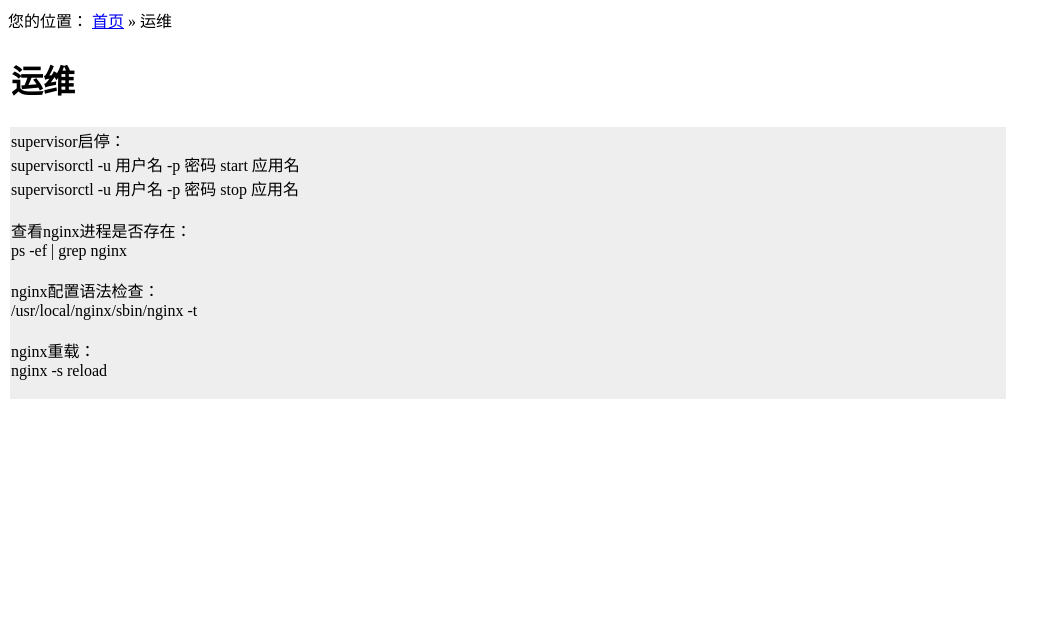
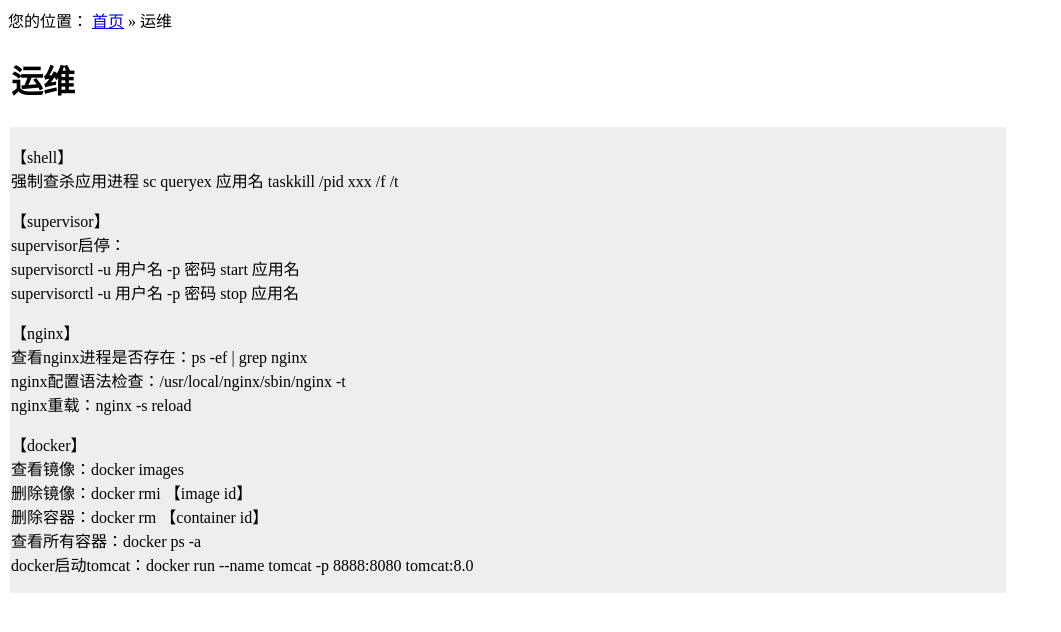
Before and after one commit to crazybaobao/Python, a Django app: page /list-5.html in a window 1280 px wide. Shown: the top 632 px of the page, without its empty margins (0-1061 px from the left). Run offline with Django 3.2, Linux system fonts and the light colour scheme.

Commit message:
更新运维内容

```diff
--- a/templates/html-5.html
+++ b/templates/html-5.html
@@ -5,8 +5,8 @@
     <title>运维</title>
 </head>
 <body>
-        <div class="breadcrumb">您的位置： <a itemprop="breadcrumb" href="/">首页</a> » <span class="current">运维</span>
-        </div>
+<div class="breadcrumb">您的位置： <a itemprop="breadcrumb" href="/">首页</a> » <span class="current">运维</span>
+</div>
 <table width="1000" border="0">
     <tr>
         <td colspan="2"><font size="3" color="black"><h1>运维</h1></font>
@@ -16,19 +16,26 @@
     <tr>
 
         <td style="background-color:#eeeeee;height:200px;width:400px;">
-            supervisor启停：<br>
-            supervisorctl -u 用户名 -p 密码 start 应用名<br>
-            supervisorctl -u 用户名 -p 密码 stop 应用名<br><br>
+            <p>【shell】<br>
+                强制查杀应用进程
+                sc queryex 应用名
+                taskkill /pid xxx /f /t</p>
+            <p>【supervisor】<br>
+                supervisor启停：<br>
+                supervisorctl -u 用户名 -p 密码 start 应用名<br>
+                supervisorctl -u 用户名 -p 密码 stop 应用名</p>
 
-            查看nginx进程是否存在：<br>
-            ps -ef | grep nginx<br><br>
+            <p>【nginx】<br>
+                查看nginx进程是否存在：ps -ef | grep nginx<br>
+                nginx配置语法检查：/usr/local/nginx/sbin/nginx -t<br>
+                nginx重载：nginx -s reload</p>
 
-            nginx配置语法检查：<br>
-            /usr/local/nginx/sbin/nginx -t<br><br>
-
-            nginx重载：<br>
-            nginx -s reload<br><br>
-
+            <p>【docker】<br>
+                查看镜像：docker images<br>
+                删除镜像：docker rmi 【image id】<br>
+                删除容器：docker rm 【container id】<br>
+                查看所有容器：docker ps -a<br>
+                docker启动tomcat：docker run --name tomcat -p 8888:8080 tomcat:8.0</p>
         </td>
     </tr>
 
--- a/templates/index.html
+++ b/templates/index.html
@@ -33,6 +33,7 @@
         <h5>9、信心是生命的骨架，信心是命运的主宰</h5><br/>
         <h5>10、自卑的泥沼里，无法长出成功的花朵</h5><br/>
         <h5>11、如果缺少自信，恐惧就会凭空存在</h5><br/>
+        <h5>12、在自信者面前，没有什么是“不可能”的</h5><br/>
 
     </div>
 </div>
```
